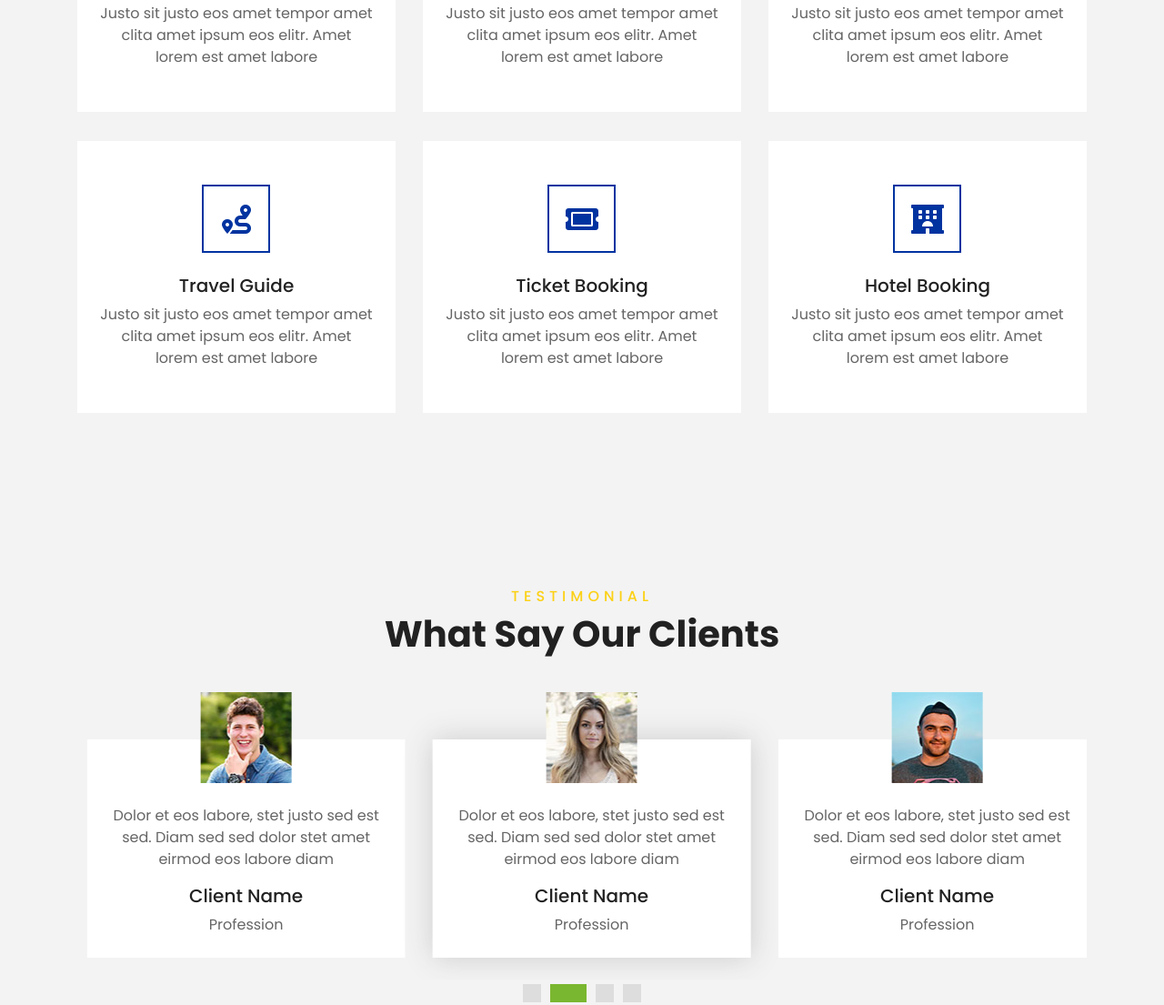
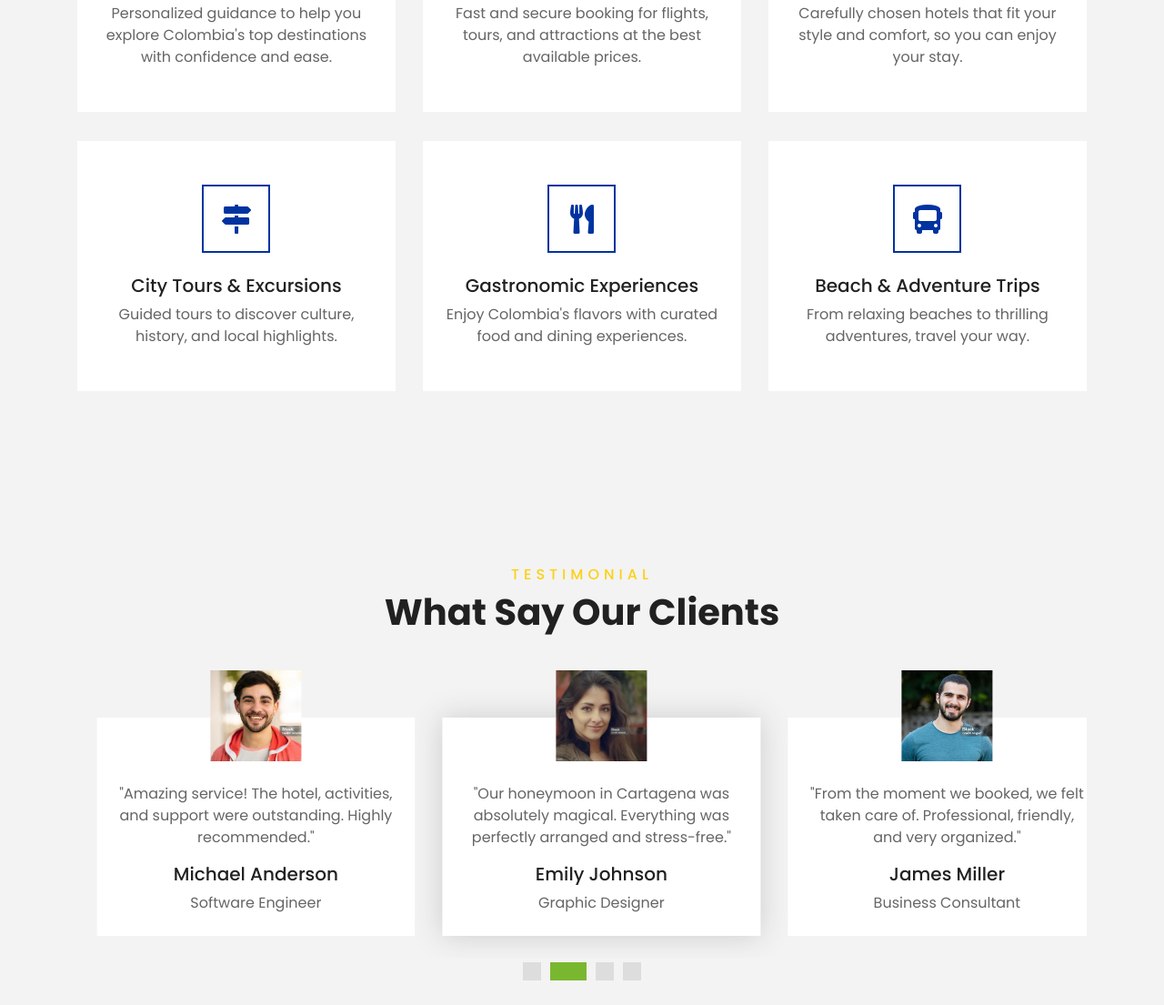
Before and after one commit to alejamc14/Travel-agency, a plain HTML site: page service.html in a window 1280 px wide. Shown: the part 1041-2146 px from the top of the page at 91% size. Drawn offline with nearby package versions, Linux system fonts and the light colour scheme.

Commit message:
Service page

```diff
--- a/service.html
+++ b/service.html
@@ -170,42 +170,42 @@
                     <div class="service-item bg-white text-center mb-2 py-5 px-4">
                         <i class="fa fa-2x fa-route mx-auto mb-4"></i>
                         <h5 class="mb-2">Travel Guide</h5>
-                        <p class="m-0">Justo sit justo eos amet tempor amet clita amet ipsum eos elitr. Amet lorem est amet labore</p>
+                        <p class="m-0">Personalized guidance to help you explore Colombia's top destinations with confidence and ease.</p>
                     </div>
                 </div>
                 <div class="col-lg-4 col-md-6 mb-4">
                     <div class="service-item bg-white text-center mb-2 py-5 px-4">
                         <i class="fa fa-2x fa-ticket-alt mx-auto mb-4"></i>
                         <h5 class="mb-2">Ticket Booking</h5>
-                        <p class="m-0">Justo sit justo eos amet tempor amet clita amet ipsum eos elitr. Amet lorem est amet labore</p>
+                        <p class="m-0">Fast and secure booking for flights, tours, and attractions at the best available prices.</p>
                     </div>
                 </div>
                 <div class="col-lg-4 col-md-6 mb-4">
                     <div class="service-item bg-white text-center mb-2 py-5 px-4">
                         <i class="fa fa-2x fa-hotel mx-auto mb-4"></i>
                         <h5 class="mb-2">Hotel Booking</h5>
-                        <p class="m-0">Justo sit justo eos amet tempor amet clita amet ipsum eos elitr. Amet lorem est amet labore</p>
+                        <p class="m-0">Carefully chosen hotels that fit your style and comfort, so you can enjoy your stay.</p>
                     </div>
                 </div>
                 <div class="col-lg-4 col-md-6 mb-4">
                     <div class="service-item bg-white text-center mb-2 py-5 px-4">
-                        <i class="fa fa-2x fa-route mx-auto mb-4"></i>
-                        <h5 class="mb-2">Travel Guide</h5>
-                        <p class="m-0">Justo sit justo eos amet tempor amet clita amet ipsum eos elitr. Amet lorem est amet labore</p>
+                        <i class="fa fa-2x fa-map-signs mx-auto mb-4"></i>
+                        <h5 class="mb-2">City Tours & Excursions</h5>
+                        <p class="m-0">Guided tours to discover culture, history, and local highlights.</p>
                     </div>
                 </div>
                 <div class="col-lg-4 col-md-6 mb-4">
                     <div class="service-item bg-white text-center mb-2 py-5 px-4">
-                        <i class="fa fa-2x fa-ticket-alt mx-auto mb-4"></i>
-                        <h5 class="mb-2">Ticket Booking</h5>
-                        <p class="m-0">Justo sit justo eos amet tempor amet clita amet ipsum eos elitr. Amet lorem est amet labore</p>
+                        <i class="fa fa-2x fa-utensils mx-auto mb-4"></i>
+                        <h5 class="mb-2">Gastronomic Experiences</h5>
+                        <p class="m-0">Enjoy Colombia's flavors with curated food and dining experiences.</p>
                     </div>
                 </div>
                 <div class="col-lg-4 col-md-6 mb-4">
                     <div class="service-item bg-white text-center mb-2 py-5 px-4">
-                        <i class="fa fa-2x fa-hotel mx-auto mb-4"></i>
-                        <h5 class="mb-2">Hotel Booking</h5>
-                        <p class="m-0">Justo sit justo eos amet tempor amet clita amet ipsum eos elitr. Amet lorem est amet labore</p>
+                        <i class="fa fa-2x fa-bus mx-auto mb-4"></i>
+                        <h5 class="mb-2">Beach & Adventure Trips</h5>
+                        <p class="m-0">From relaxing beaches to thrilling adventures, travel your way.</p>
                     </div>
                 </div>
             </div>
@@ -223,45 +223,46 @@
             </div>
             <div class="owl-carousel testimonial-carousel">
                 <div class="text-center pb-4">
-                    <img class="img-fluid mx-auto" src="img/testimonial-1.jpg" style="width: 100px; height: 100px;" >
+                    <img class="img-fluid mx-auto" src="img/testimonio1 (1).jpg" style="width: 100px; height: 100px;" >
                     <div class="testimonial-text bg-white p-4 mt-n5">
-                        <p class="mt-5">Dolor et eos labore, stet justo sed est sed. Diam sed sed dolor stet amet eirmod eos labore diam
+                        <p class="mt-5">"Amazing service! The hotel, activities, and support were outstanding. Highly recommended."
                         </p>
-                        <h5 class="text-truncate">Client Name</h5>
-                        <span>Profession</span>
+                        <h5 class="text-truncate">Michael Anderson</h5>
+                        <span>Software Engineer</span>
                     </div>
                 </div>
                 <div class="text-center">
-                    <img class="img-fluid mx-auto" src="img/testimonial-2.jpg" style="width: 100px; height: 100px;" >
+                    <img class="img-fluid mx-auto" src="img/testimonio2 (1).jpg" style="width: 100px; height: 100px;" >
                     <div class="testimonial-text bg-white p-4 mt-n5">
-                        <p class="mt-5">Dolor et eos labore, stet justo sed est sed. Diam sed sed dolor stet amet eirmod eos labore diam
+                        <p class="mt-5">"Our honeymoon in Cartagena was absolutely magical. Everything was perfectly arranged and stress-free."
                         </p>
-                        <h5 class="text-truncate">Client Name</h5>
-                        <span>Profession</span>
+                        <h5 class="text-truncate">Emily Johnson</h5>
+                        <span>Graphic Designer</span>
                     </div>
                 </div>
                 <div class="text-center">
-                    <img class="img-fluid mx-auto" src="img/testimonial-3.jpg" style="width: 100px; height: 100px;" >
+                    <img class="img-fluid mx-auto" src="img/testiminio3 (1).jpg" style="width: 100px; height: 100px;" >
                     <div class="testimonial-text bg-white p-4 mt-n5">
-                        <p class="mt-5">Dolor et eos labore, stet justo sed est sed. Diam sed sed dolor stet amet eirmod eos labore diam
+                        <p class="mt-5">"From the moment we booked, we felt taken care of. Professional, friendly, and very organized."
                         </p>
-                        <h5 class="text-truncate">Client Name</h5>
-                        <span>Profession</span>
+                        <h5 class="text-truncate">James Miller</h5>
+                        <span>Business Consultant</span>
                     </div>
                 </div>
                 <div class="text-center">
-                    <img class="img-fluid mx-auto" src="img/testimonial-4.jpg" style="width: 100px; height: 100px;" >
+                    <img class="img-fluid mx-auto" src="img/testimonio4 (1).jpg" style="width: 100px; height: 100px;" >
                     <div class="testimonial-text bg-white p-4 mt-n5">
-                        <p class="mt-5">Dolor et eos labore, stet justo sed est sed. Diam sed sed dolor stet amet eirmod eos labore diam
+                        <p class="mt-5">"The whole trip exceeded our expectations. TRIPCOL made everything easy and unforgettable."
                         </p>
-                        <h5 class="text-truncate">Client Name</h5>
-                        <span>Profession</span>
+                        <h5 class="text-truncate">Daniel Roberts</h5>
+                        <span>Marketing Manager</span>
                     </div>
                 </div>
             </div>
         </div>
     </div>
     <!-- Testimonial End -->
+
 
 
    <!-- Footer Start -->
```
Also changed, not shown: index.html (+1 -1 lines).
